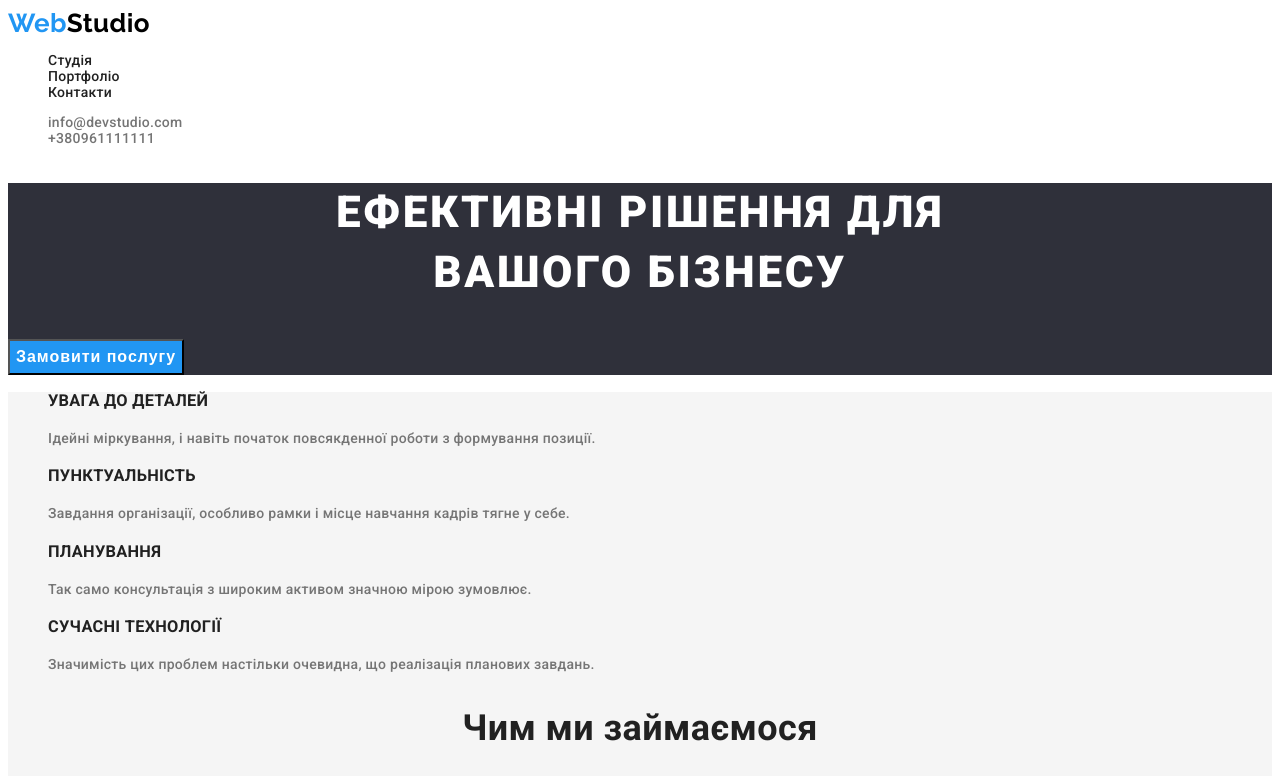
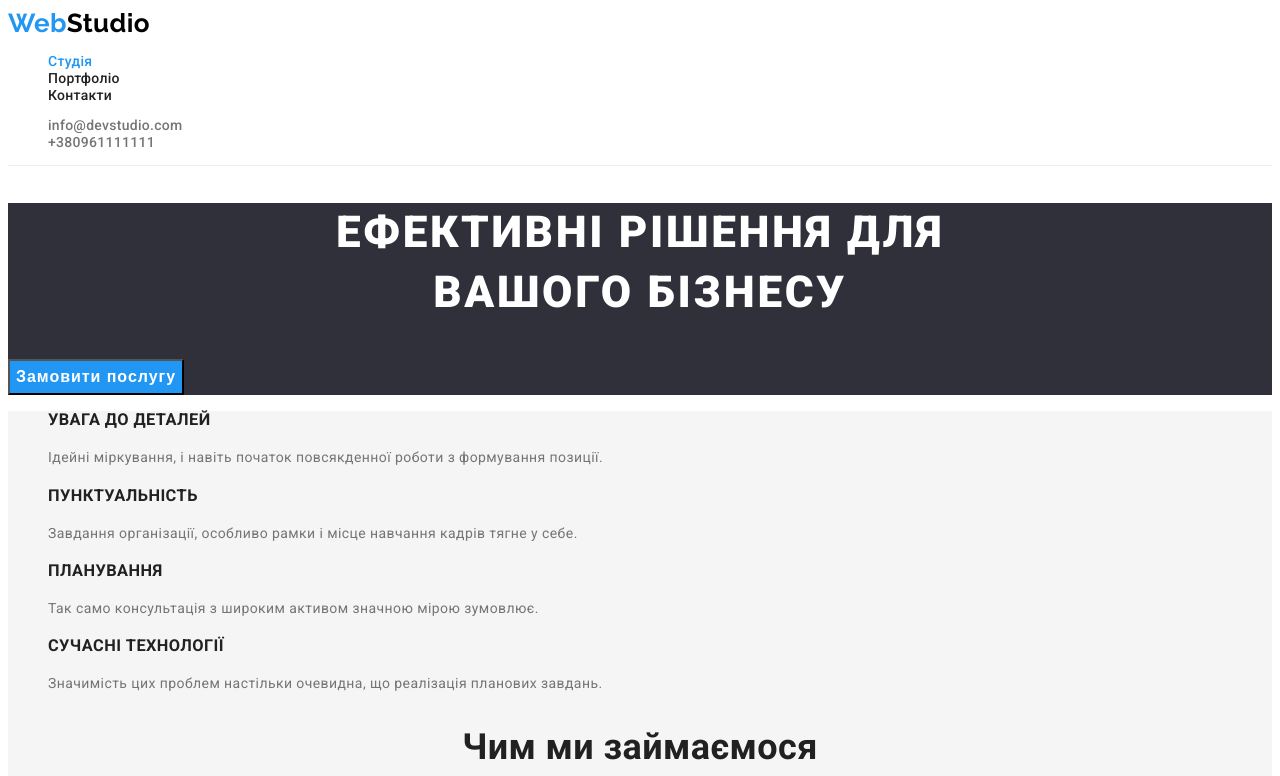
Before and after one commit to andriihorbovyi3/goit-markup-hw-02, a plain HTML site: page index.html in a window 1280 px wide. Shown: the top 776 px of the page. Drawn offline with Linux system fonts and the light colour scheme.

Commit message:
--main-hover: #2196f3;

```diff
--- a/css/styles.css
+++ b/css/styles.css
@@ -2,6 +2,7 @@
 	--logo-color: #000000;
 	--text-color: #757575;
 	--title-text-color: #212121;
+	--main-hover: #2196f3;
 	--accent-color: #2196f3;
 	--address-color: rgba(255, 255, 255, 0.6);
 	--primary-bgheader-color: #ffffff;
@@ -24,9 +25,7 @@ ul {
 .telephone:focus,
 .telephone:hover,
 .mail:focus,
-.mail:hover,
-.link:hover,
-.link:focus {
+.mail:hover{
 	color: var(--accent-color);
 }
 /* Header */
@@ -46,31 +45,43 @@ ul {
 }
 
 /* Navigation */
-
 .link {
-	text-decoration: none;
-}
-.nav-link:hover,
-.nav-link:focus,
-.active {
-	color: #2196f3;
+  text-decoration: none;
 }
 
-
-
-.nav-link{
-	font-weight: 500;
-	line-height: 1.14;
-	letter-spacing: 0.02em;
-	color: #212121;
+.nav {
+  font-weight: 500;
+  font-size: 14px;
+  line-height: 1.2;
+  letter-spacing: 0.02em;
 }
 
+.nav-list__link {
+  color: var(--main-dark);
+}
 
-.list{
-	font-weight: 500;
-	line-height: 1.14;
-	letter-spacing: 0.02em;
-	text-decoration: none;
+.nav:focus,
+.nav:hover,
+.active {
+  color: var(--main-hover);
+}
+
+.list {
+  list-style: none;
+}
+
+.nav-list {
+}
+
+.header-container {
+  border-bottom: 1px solid #ececec;
+}
+
+.nav-list__item {
+
+}
+
+.nav-container {
 }
 
 .telephone,
@@ -188,7 +199,7 @@ ul {
 	color: var(--primary-bgheader-color);
 	cursor: pointer;
 }
-.filter-btn-one{
+.filter-btn-one {
 	background-color: var(--primary-bgsection-color);
 	color: var(--logo-color);
 	font-weight: 500;
--- a/index.html
+++ b/index.html
@@ -15,14 +15,18 @@
 
 <body class="page">
   <!-- Header -->
-  <header class="header">
+  <header class="header header-container">
     <!--Navigation-->
-    <nav>
+    <nav class="nav-container">
       <a class="logo" href="./index.html"><span class="logo-color">Web</span><span class="logo-colors">Studio</span></a>
-      <ul class="site-nav list">
-        <li><a href="./index.html" class="nav-link link active">Студія</a></li>
-        <li><a href="./portfolio.html" class="nav-link link">Портфоліо</a></li>
-        <li><a href="" class="nav-link link">Контакти </a></li>
+      <ul class="nav-list list">
+        <li class="nav-list__item">
+          <a href="./index.html" class="nav-list__link nav active link">Студія</a>
+        </li>
+        <li class="nav-list__item">
+          <a href="./portfolio.html" class="nav-list__link nav link">Портфоліо</a>
+        </li>
+        <li class="nav-list__item"><a href="#" class="nav-list__link nav link">Контакти</a></li>
       </ul>
     </nav>
     <!--Contact-->
```
Also changed, not shown: portfolio.html (+9 -5 lines).
